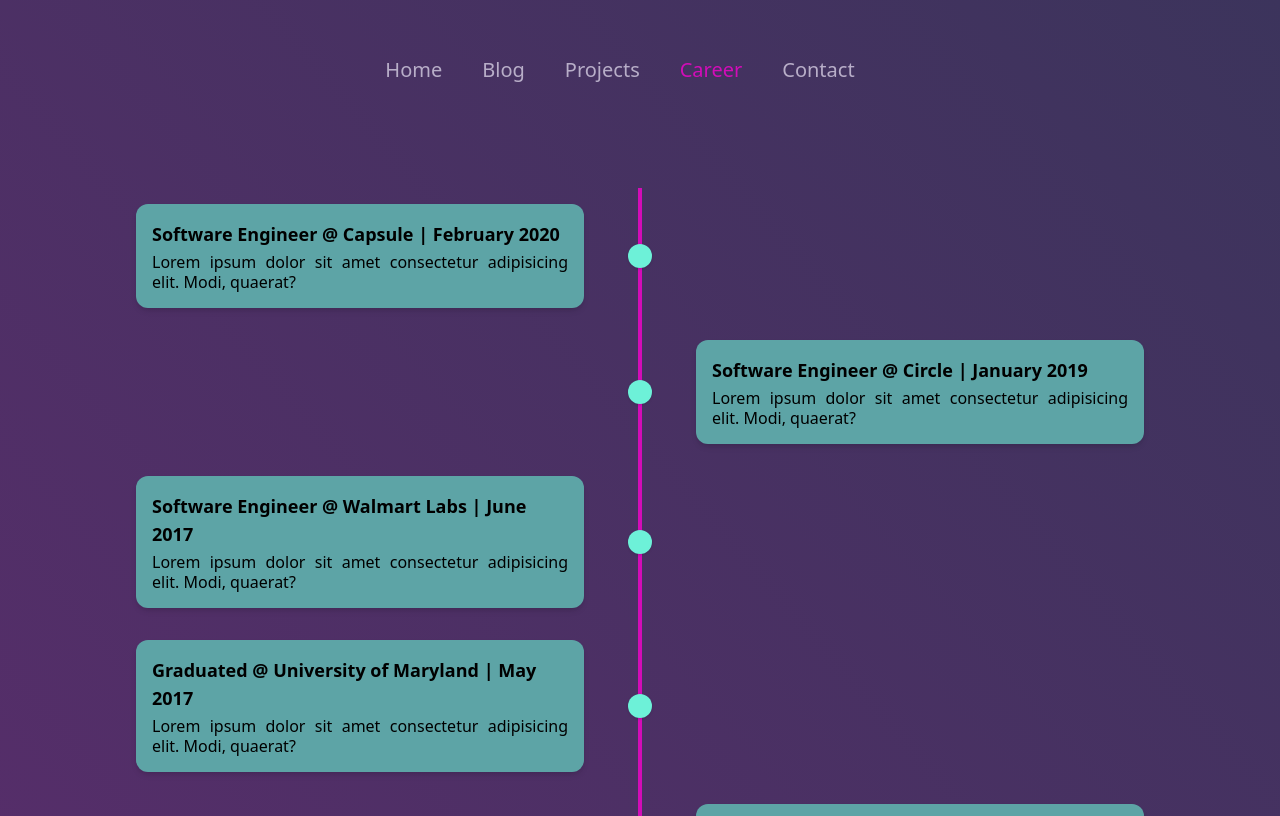
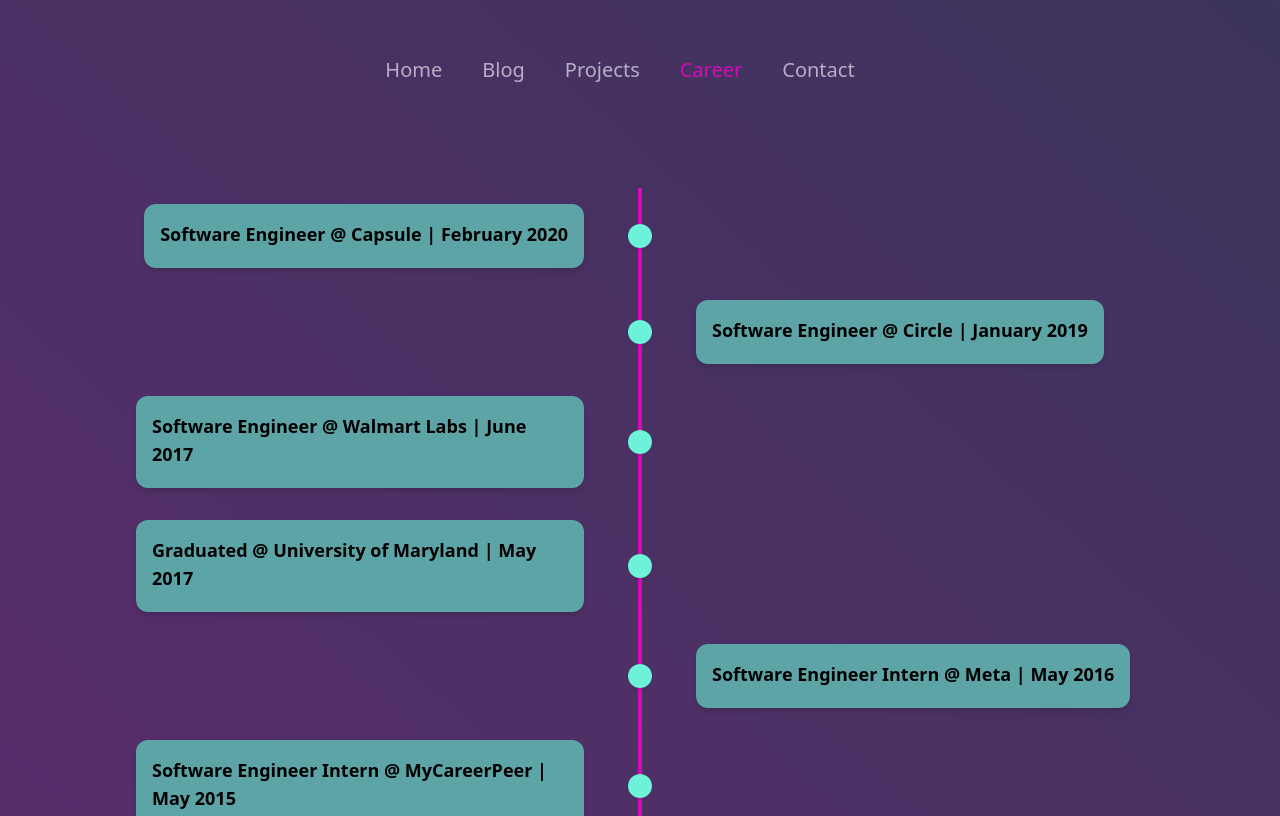
Before and after one commit to brizzbuzz/unredundant-io, a Next.js app: page /career in a window 1280 px wide. Shown: the top 816 px of the page. Built offline with nearby package versions, Linux system fonts and the light colour scheme; what tailwindcss-debug-screens would draw is missing.

Commit message:
drop the lorum

```diff
--- a/pages/career.tsx
+++ b/pages/career.tsx
@@ -72,9 +72,6 @@ const TimelineContentBlock: React.FC<TimelineEntry> = ({ title, company, date })
       <p className="font-semibold text-lg mb-1">
         {title} @ {company} | {date}
       </p>
-      <p className="leading-tight text-justify">
-        Lorem ipsum dolor sit amet consectetur adipisicing elit. Modi, quaerat?
-      </p>
     </div>
   );
 };
```
